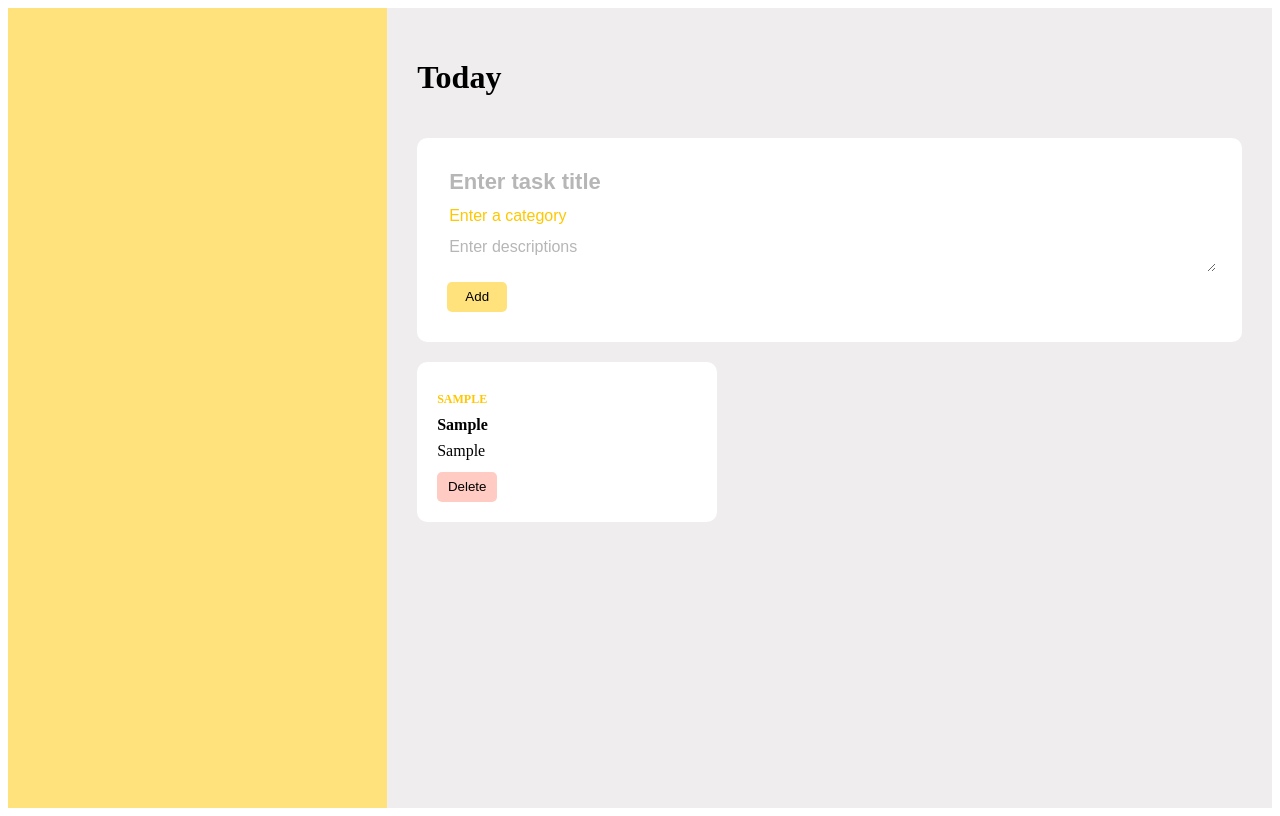
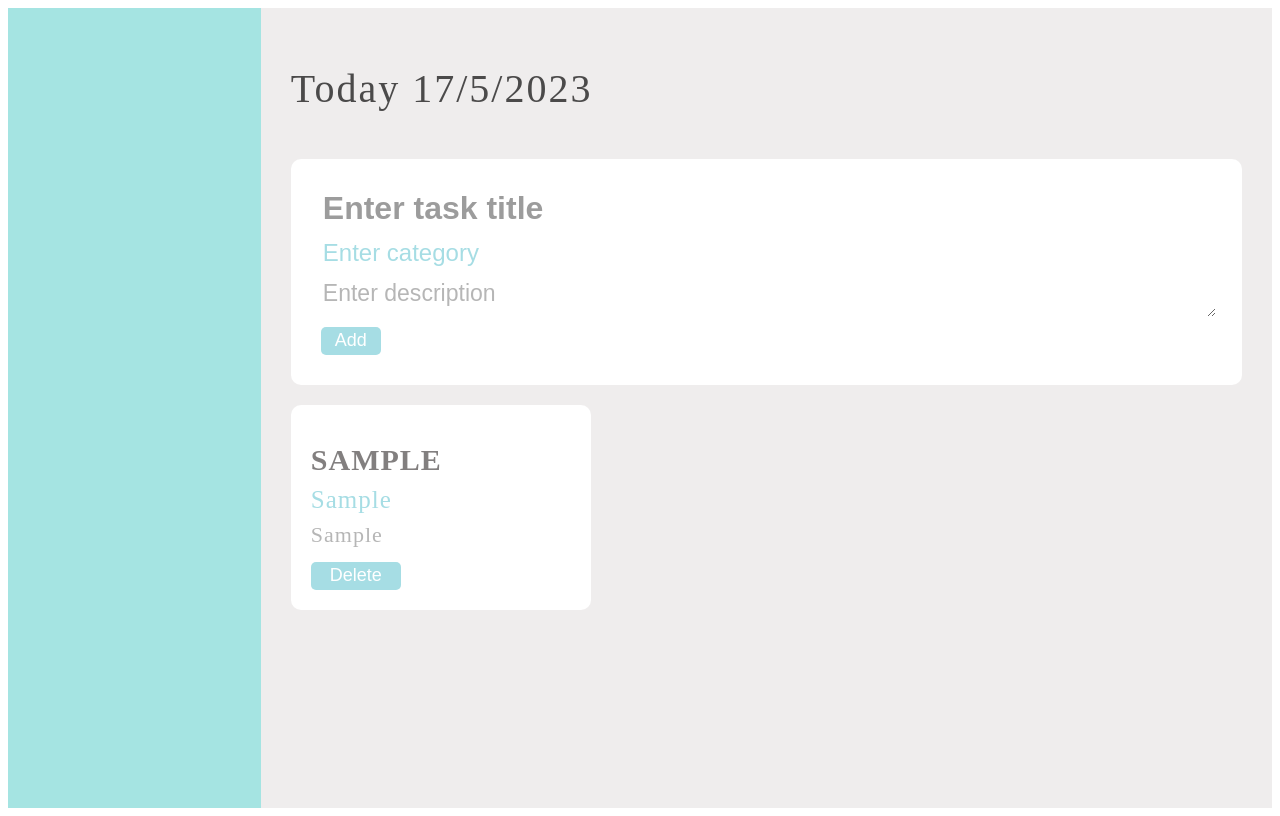
Before and after one commit to jj2947/to-do-list, a React (Create React App) app: page / in a window 1280 px wide. Both pictures are taken after typing "Sample", "Sample", "Sample" into the empty fields and a click on the button "Add". Built offline with nearby package versions, Linux system fonts and the light colour scheme.

Commit message:
changed style

```diff
--- a/src/Components/MainPage/MainPage.css
+++ b/src/Components/MainPage/MainPage.css
@@ -1,12 +1,12 @@
 .page-sections {
   display: grid;
-  grid-template-columns: 30% 70%;
+  grid-template-columns: 20% 80%;
   height: 100vh;
 }
 
 .left-section {
   justify-content: center;
-  background-color: #ffe27b;
+  background-color: #a5e4e2;
   padding: 30px;
 }
 
@@ -17,3 +17,10 @@
   background-color: #efeded;
   padding: 30px;
 }
+
+.right-section h1 {
+  color: #4b4a4a;
+  font-size: 40px;
+  font-weight: lighter;
+  letter-spacing: 2px;
+}
--- a/src/Components/MainPage/MainPage.jsx
+++ b/src/Components/MainPage/MainPage.jsx
@@ -4,13 +4,18 @@ import NewNote from '../../Components/NewNote/NewNote';
 import ViewNotes from '../../Components/ViewNotes/ViewNotes';
 
 export default function MainPage({ allNotes, setAllNotes }) {
+  const d = new Date();
+  const day = d.getDate();
+  const month = d.getMonth() + 1;
+  const year = d.getFullYear();
+
   return (
     <div className="main-page">
       <div className="page-sections">
         <div className="left-section"></div>
 
         <div className="right-section">
-          <h1>Today</h1>
+          <h1>Today  {day}/{month}/{year}</h1>
           <NewNote allNotes={allNotes} setAllNotes={setAllNotes} />
           <ViewNotes allNotes={allNotes} setAllNotes={setAllNotes} />
         </div>
--- a/src/Components/NewNote/NewNote.css
+++ b/src/Components/NewNote/NewNote.css
@@ -9,44 +9,44 @@
 }
 
 #newTitle::placeholder {
-  font-size: 22px;
+  font-size: xx-large;
   font-weight: 600;
-  color: #b6b6b6;
+  color: rgb(156, 156, 156);
 }
 
 #newTitle {
   width: 100%;
   outline: none;
-  font-size: 22px;
-  font-weight: 600;
-  color: #b6b6b6;
+  font-size: xx-large;
+  font-weight: bold;
+  color: rgb(156, 156, 156);
   border-width: 0 0 0;
 }
 
 #newCategory::placeholder {
-  font-size: 16px;
-  color: #ffc700;
+  font-size: x-large;
+  color: #a6dde4;
 }
 
 #newCategory {
   width: 100%;
   outline: none;
-  font-size: 16px;
-  color: #ffc700;
+  font-size: x-large;
+  color: #a6dde4;
   border-width: 0 0 0;
 }
 
 #newText::placeholder {
-  font-size: 16px;
+  font-size: larger;
   color: #b6b6b6;
 }
 
 #newText {
   width: 100%;
-  height: 32px;
+  height: 35px;
   background-color: transparent;
   font-family: Arial, Helvetica, sans-serif;
-  font-size: 16px;
+  font-size: larger;
   color: #b6b6b6;
   outline: none;
   border-width: 0 0 0;
@@ -54,15 +54,16 @@
 
 #addButton {
   width: 60px;
-  height: 30px;
+  height: 28px;
   float: right;
-  background-color: #ffe27b;
-  color: black;
+  background-color: #a6dde4;
+  color: white;
   border: none;
+  font-size: large;
   border-radius: 5px;
 }
 
 #addButton:hover {
-  background-color: #ffefb7;
+  background-color: #bee4ea;
   transition: 0.2s ease;
 }
--- a/src/Components/NewNote/NewNote.jsx
+++ b/src/Components/NewNote/NewNote.jsx
@@ -27,8 +27,8 @@ export default function New({ allNotes, setAllNotes }) {
   return (
     <div className="new-note">
       <input id="newTitle" type="text" placeholder="Enter task title" />
-      <input id="newCategory" type="text" placeholder="Enter a category" />
-      <textarea id="newText" placeholder="Enter descriptions"></textarea>
+      <input id="newCategory" type="text" placeholder="Enter category" />
+      <textarea id="newText" placeholder="Enter description"></textarea>
       <button id="addButton" onClick={createNote} type="submit">
         Add
       </button>
--- a/src/Components/Note/Note.css
+++ b/src/Components/Note/Note.css
@@ -3,31 +3,36 @@
   padding: 20px;
   border-radius: 10px;
   line-height: 10px;
+  letter-spacing: 1px;
+}
+
+#note-title {
+  color: #827f7f;
+  text-transform: uppercase;
+  font-size: 30px;
+  font-weight: 600;
 }
 
 #note-category {
-  color: #ffc700;
-  text-transform: uppercase;
-  font-size: 12px;
-  font-weight: 600;
+  color: #a6dde4;
+  font-size: 25px;
 }
 
-#note-title {
-  color: black;
-  text-transform: capitalize;
-  font-size: 16px;
-  font-weight: 700;
+#note-message {
+  font-size: 22px;
+  color: #b6b6b6;
 }
 
 #del-button {
   border-radius: 5px;
-  background-color: rgb(255, 203, 194);
+  color: white;
+  background-color: #a6dde4;
   border: none;
-  width: 60px;
-  height: 30px;
+  width: 90px;
+  height: 28px;
+  font-size: large;
 }
 
 #del-button:hover {
-  background-color: rgb(207, 108, 90);
-  transition: 0.2s ease;
+  background-color: #bee4ea;
 }
--- a/src/Components/Note/Note.jsx
+++ b/src/Components/Note/Note.jsx
@@ -25,8 +25,8 @@ export default function Note({
 
   return (
     <div className="note">
+      <p id="note-title">{noteTitle}</p>
       <p id="note-category">{noteCategory}</p>
-      <p id="note-title">{noteTitle}</p>
       <p id="note-message">{noteMessage}</p>
       <button id="del-button" onClick={deleteNote}>
         Delete
```
